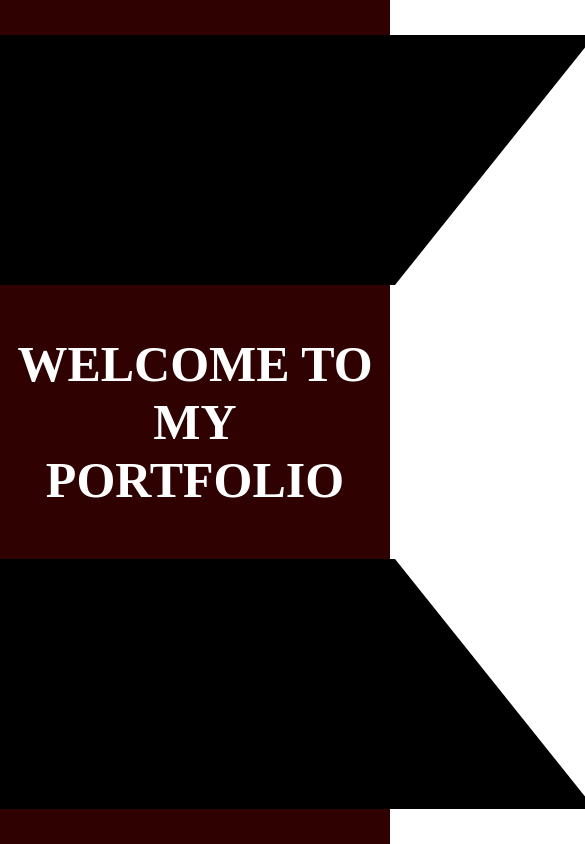
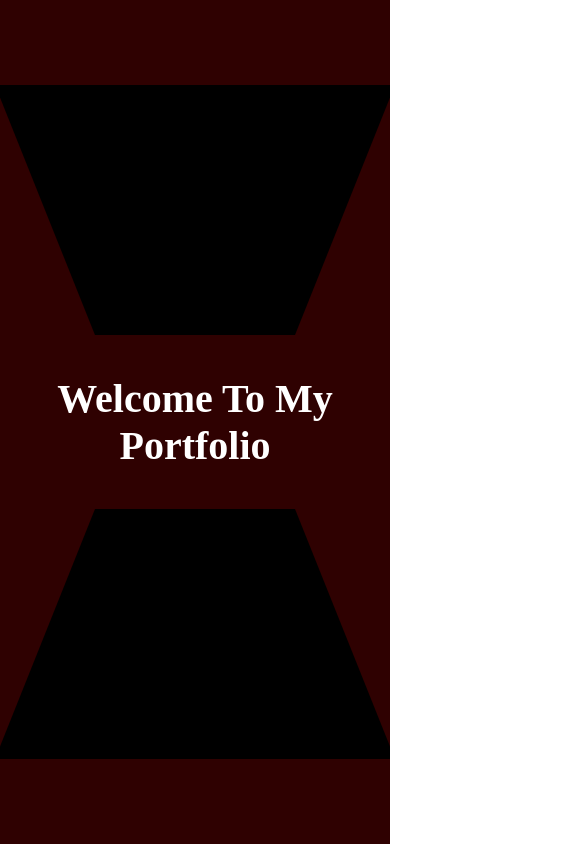
Before and after one commit to ruqayyya/MyPortfolio, a plain HTML site: page index.html in a window 390 px wide. Shown: the whole page, 585 px wide, since content can reach past the window. Drawn offline with nearby package versions, Linux system fonts and the light colour scheme.

Commit message:
do responsive

```diff
--- a/styles/_entry.scss
+++ b/styles/_entry.scss
@@ -3,11 +3,7 @@
   padding: 0;
   box-sizing: border-box;
 }
-// body{
-//     display: flex;
-//     justify-content: center;
-//     align-items: center;
-// }
+
 .container {
   width: 100%;
   display: flex;
@@ -15,35 +11,68 @@
   align-items: center;
   justify-content: center;
   height: 100vh;
-  background-color: rgb(47, 1, 1);
+  background-color: var(--red);
+  overflow: hidden;
+
   .title {
     text-align: center;
     display: flex;
     justify-content: center;
     align-items: center;
-    text-transform: uppercase;
+    text-transform: capitalize;
     h1 {
       cursor: pointer;
       font-size: 50px;
       padding: 50px 0;
       color: white;
-
+      transition: background-position 0.5s, color 0.5s;
+      @media screen and (max-width: 800px) {
+        font-size: 45px;
+        padding: 50px 0;
+      }
+      @media screen and (max-width: 460px) {
+        font-size: 40px;
+        padding: 40px 0;
+      }
+      @media screen and (max-width: 340px) {
+        font-size: 35px;
+        padding: 30px 0;
+      }
+      &:hover {
+        color: rgb(79, 78, 78);
+      }
+    }
   }
 }
 .down {
   width: 800px;
   border-left: 200px solid transparent;
   border-right: 200px solid transparent;
-    border-bottom: 250px solid black;
+  border-bottom: 250px solid var(--black);
   position: relative;
   animation: downAnimation 3s forwards;
+  @media screen and (max-width: 800px) {
+    width: 500px;
+    border-left: 80px solid transparent;
+    border-right: 80px solid transparent;
+  }
+  @media screen and (max-width: 460px) {
+    width: 400px;
+    border-left: 100px solid transparent;
+    border-right: 100px solid transparent;
+  }
+  @media screen and (max-width: 340px) {
+    width: 400px;
+    border-left: 100px solid transparent;
+    border-right: 100px solid transparent;
+  }
 
   @keyframes downAnimation {
     0% {
       bottom: -100%;
     }
     100% {
-        bottom : 0%;
+      bottom: 0%;
     }
   }
 }
@@ -51,9 +80,24 @@
   width: 800px;
   border-left: 200px solid transparent;
   border-right: 200px solid transparent;
-    border-top: 250px solid black;
+  border-top: 250px solid var(--black);
   position: relative;
   animation: upAnimation 3s forwards;
+  @media screen and (max-width: 800px) {
+    width: 500px;
+    border-left: 80px solid transparent;
+    border-right: 80px solid transparent;
+  }
+  @media screen and (max-width: 460px) {
+    width: 400px;
+    border-left: 100px solid transparent;
+    border-right: 100px solid transparent;
+  }
+  @media screen and (max-width: 340px) {
+    width: 400px;
+    border-left: 100px solid transparent;
+    border-right: 100px solid transparent;
+  }
 
   @keyframes upAnimation {
     0% {
@@ -63,6 +107,4 @@
       top: 0%;
     }
   }
-
 }
-}
--- a/styles/_global.scss
+++ b/styles/_global.scss
@@ -1,3 +1,4 @@
 :root{
     --red: rgb(47, 1, 1);
+    --black: black;
 }
```
Also changed, not shown: index.html (+1 -0 lines), home.html (added), styles/_home.scss (added), styles/main.css, 1 other file. Lines whose indentation alone changed are shown as unchanged.
